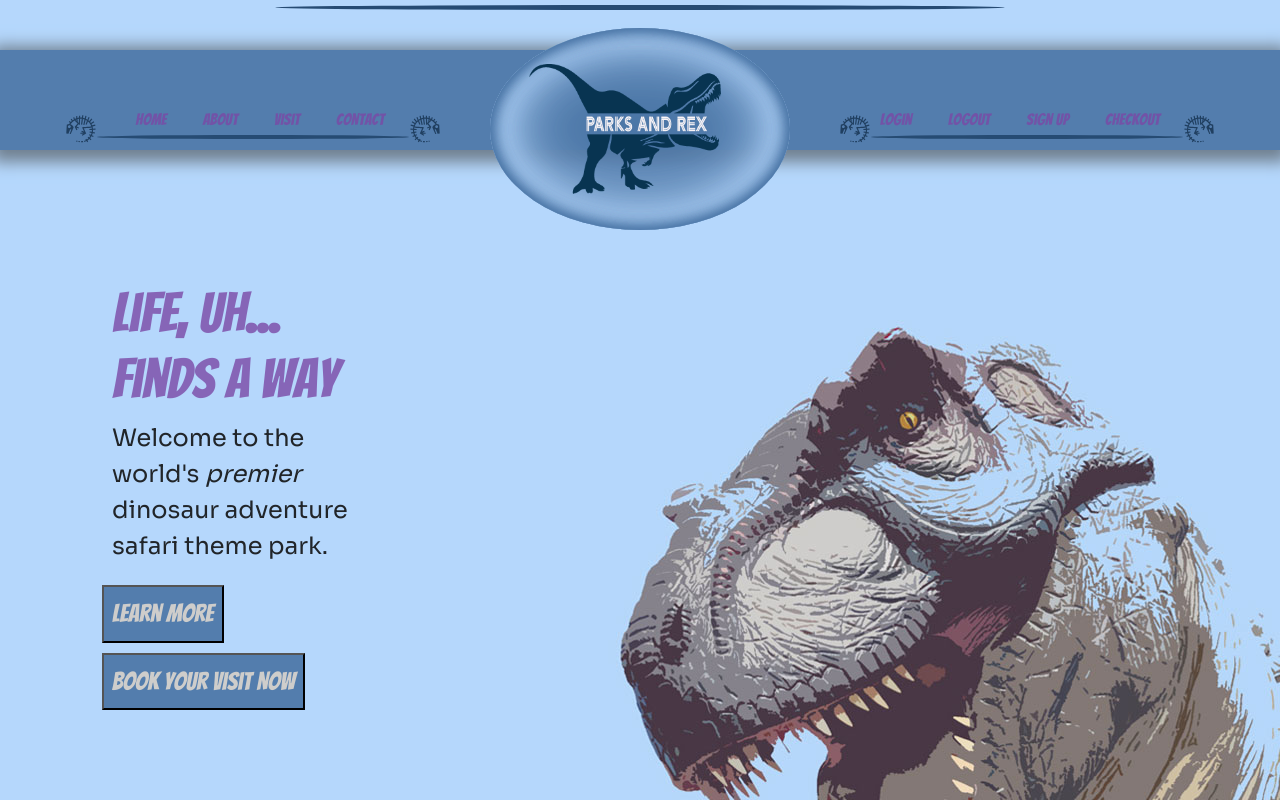
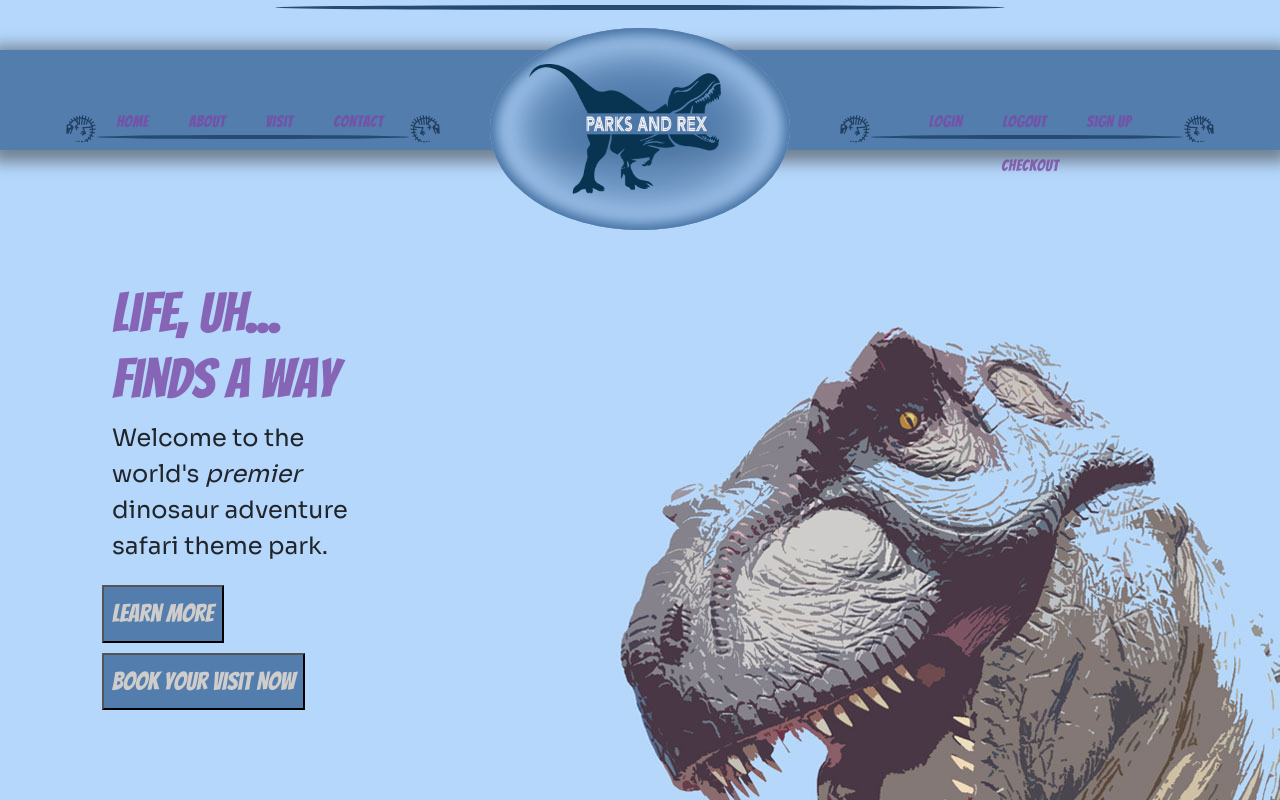
Before and after one commit to brandynh/ParksAndRex, a React (Create React App) app in the folder client/: page / in a window 1280 px wide. Shown: the top 800 px of the page. Built offline with nearby package versions, Linux system fonts and the light colour scheme.

Commit message:
okay last format push for real

```diff
--- a/client/src/header.css
+++ b/client/src/header.css
@@ -54,6 +54,42 @@
   border-radius: 100%;
 }
 
+Nav {
+   margin-top: 50px;
+   display: flex;
+   flex-flow: row nowrap;
+   width: 100vw;
+ }
+ #nav-box-main {
+    display: flex;
+    flex-flow: row wrap;
+    width: 100vw;
+    height: 20px;
+    justify-content: center;
+    margin-top: -100px;
+ }
+
+ #nav-box-left, #nav-box-right {
+    height: 20px;
+    width: 25%;
+    display: flex;
+    flex-flow: row wrap;
+    justify-content: center;
+    transition: opacity 1s;
+    z-index: 2;
+ }
+ #nav-box-left {
+    margin-right: 230px;
+ }
+ #nav-box-right {
+    margin-left: 230px;
+ }
+ .nav-item {
+    font-size: 16px;
+    letter-spacing: .5px;
+    padding: 2px;
+ }
+
 
 /*glow*/
 @keyframes Glow {
```
